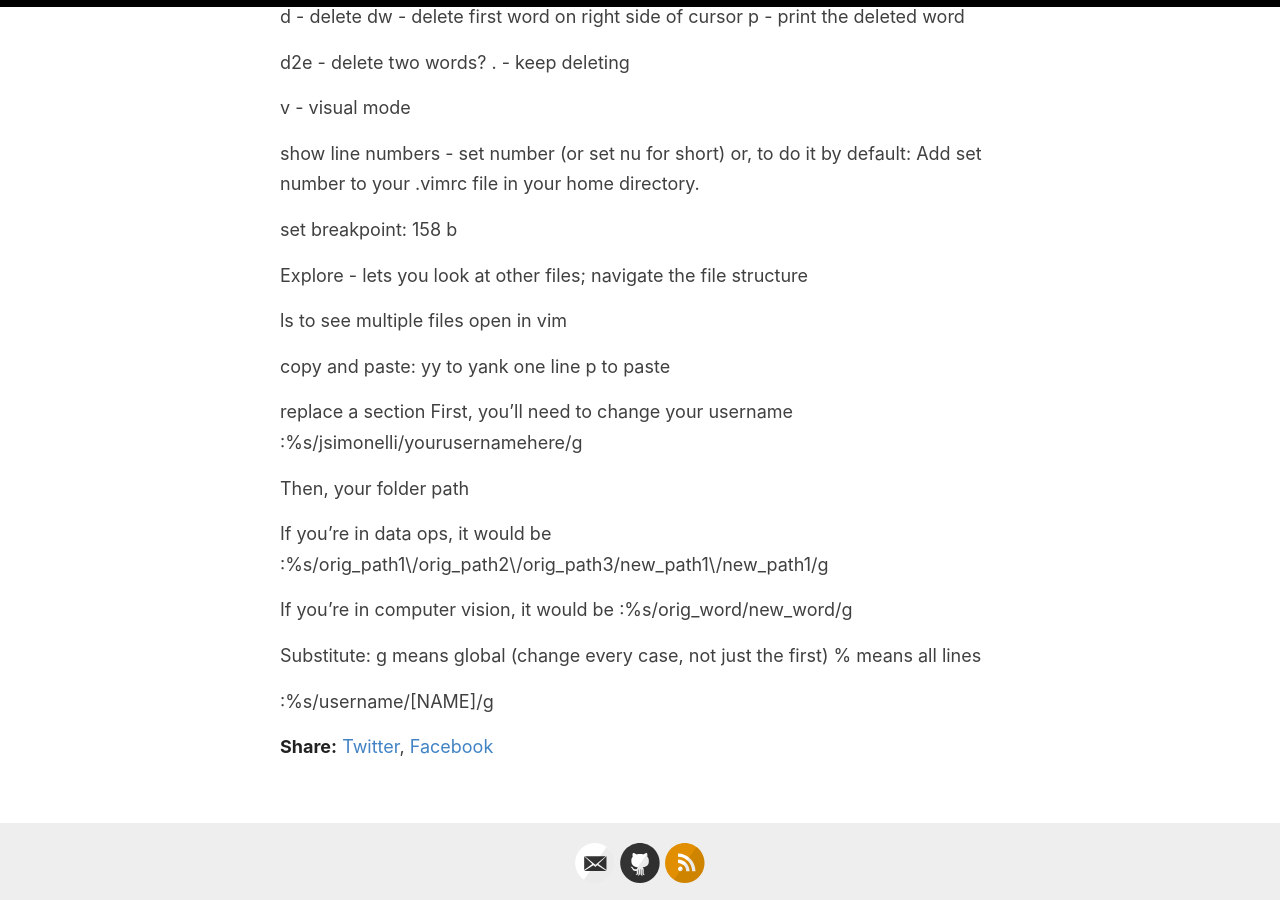
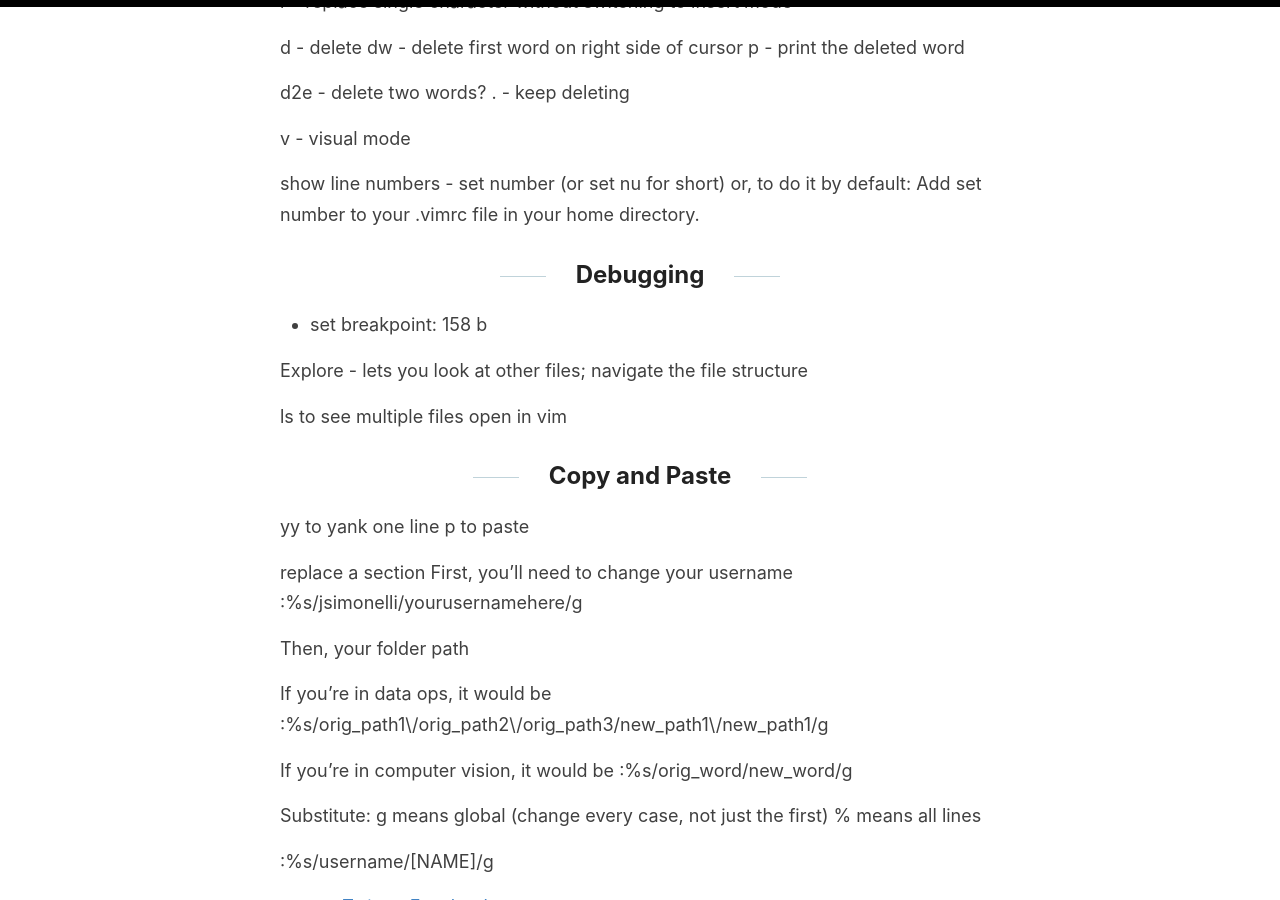
Before and after one commit to jss367/blog, a Jekyll site: the page built from _posts/2018-04-01-vim notes.md, in a window 1280 px wide and 900 px high, scrolled down 1163 px. Built offline with Jekyll 4.4.1, drawn with Linux system fonts in a browser that asks for light colours; some of the changed text lies outside the part shown.

Commit message:
Update 2018-04-01-vim notes.md

```diff
--- a/_posts/2018-04-01-vim notes.md
+++ b/_posts/2018-04-01-vim notes.md
@@ -13,7 +13,7 @@ tags: [Software]
 * e - end of the word
 * b - beginning of the word
 * G - end of file
-3w - move 3 words
+* 3w - move 3 words
 
 3igo - write the word "go" three times
 
@@ -60,8 +60,8 @@ v - visual mode
 show line numbers - set number (or set nu for short)
 or, to do it by default: Add set number to your .vimrc file in your home directory.
 
-
-set breakpoint: 158 b
+## Debugging
+* set breakpoint: 158 b
 
 Explore - lets you look at other files; navigate the file structure
 
@@ -69,7 +69,7 @@ Explore - lets you look at other files; navigate the file structure
 
 ls to see multiple files open in vim
 
-copy and paste:
+## Copy and Paste
 yy to yank one line
 p to paste
 
```
